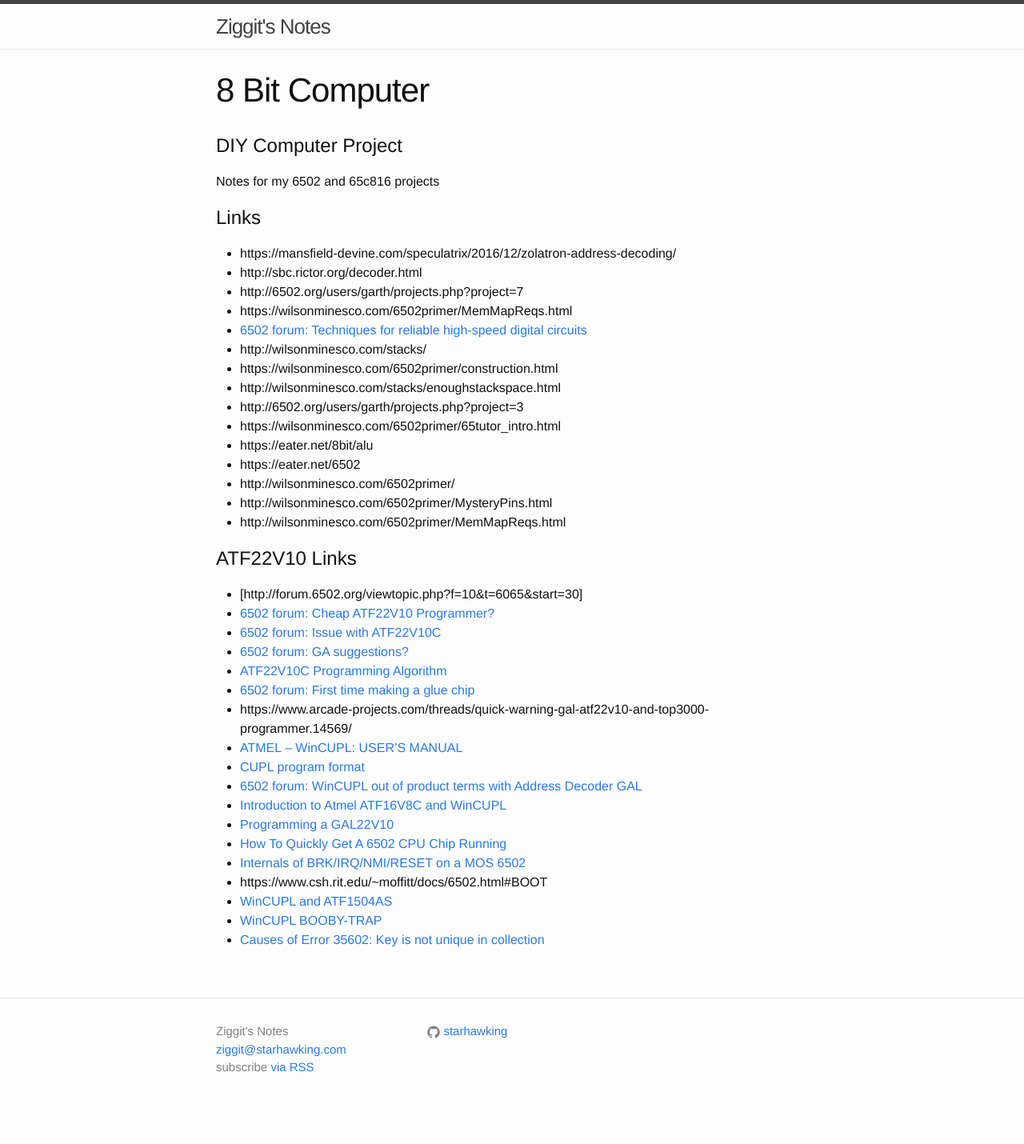
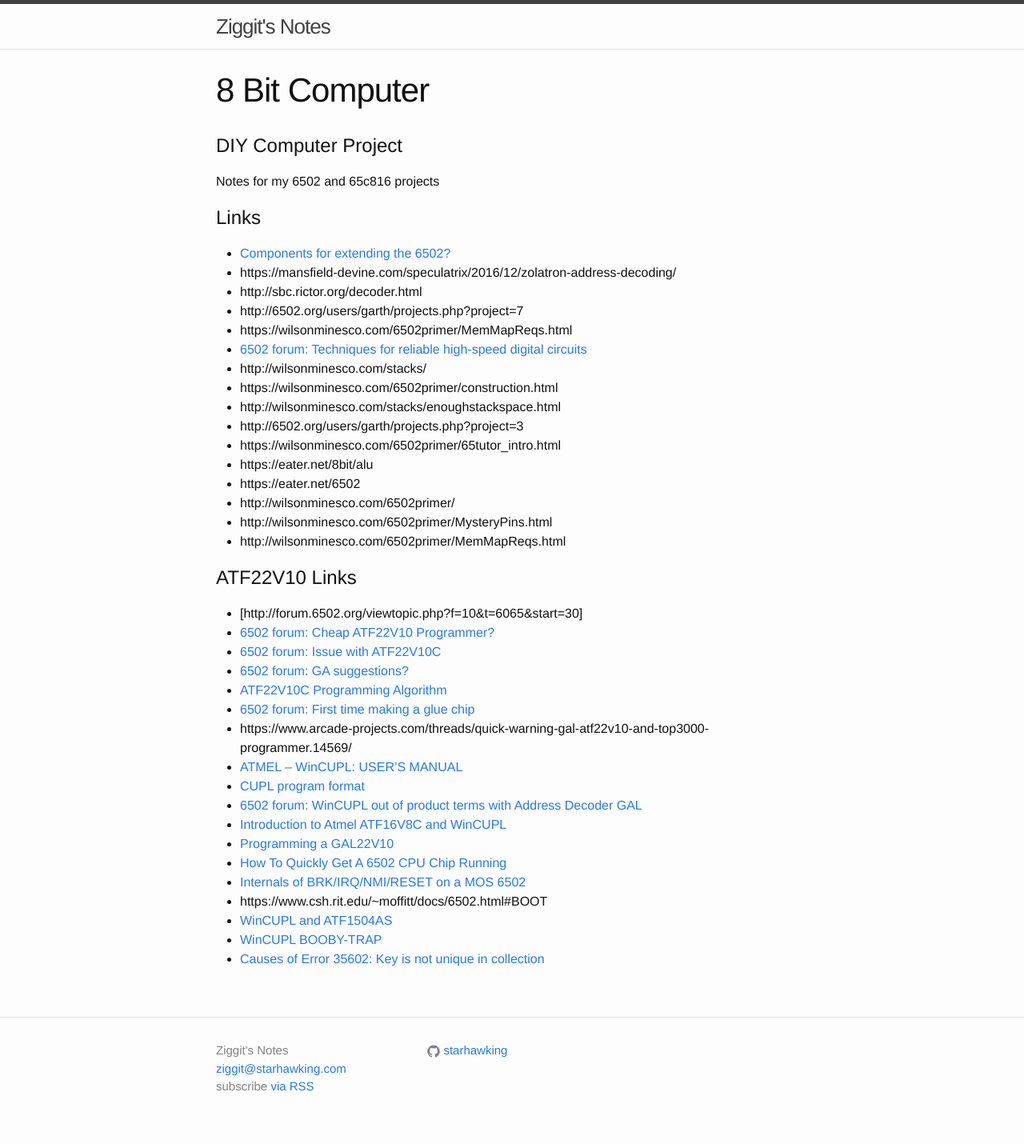
Before and after one commit to starhawking/starhawking.github.io, a Jekyll site: the page built from 8bit.md, in a window 1280 px wide. Shown: the whole page at 80% size. Built offline with Jekyll 4.4.1, drawn with Linux system fonts in a browser that asks for light colours; before the commit the page ends 1406 px from its top, so only the background shows below that.

Commit message:
add link to 8bit

```diff
--- a/8bit.md
+++ b/8bit.md
@@ -9,7 +9,7 @@
 Notes for my 6502 and 65c816 projects
 
 # Links
-
+* [Components for extending the 6502?](https://www.reddit.com/r/beneater/comments/jwmqai/components_for_extending_the_6502/)
 * https://mansfield-devine.com/speculatrix/2016/12/zolatron-address-decoding/
 * http://sbc.rictor.org/decoder.html
 * http://6502.org/users/garth/projects.php?project=7
```
